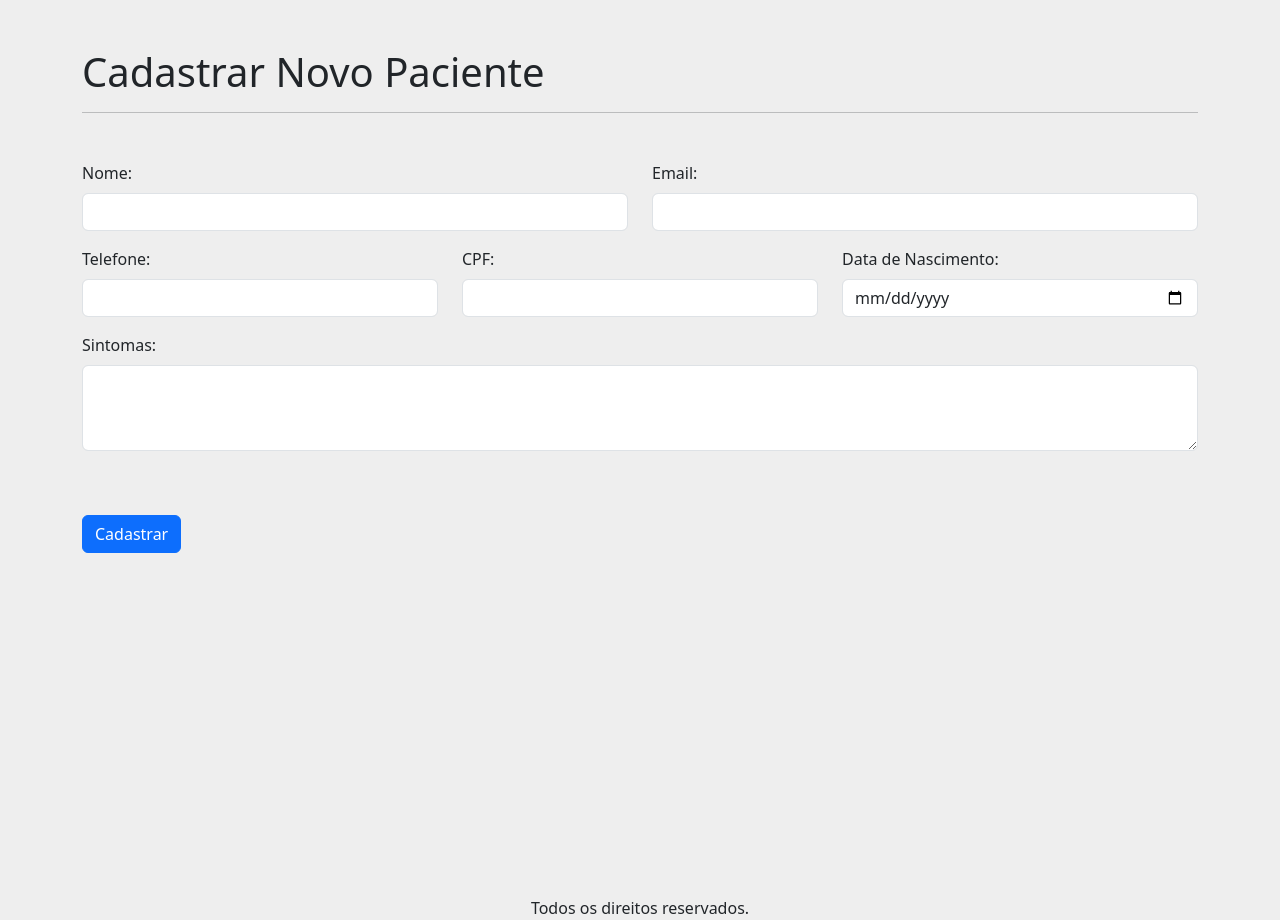
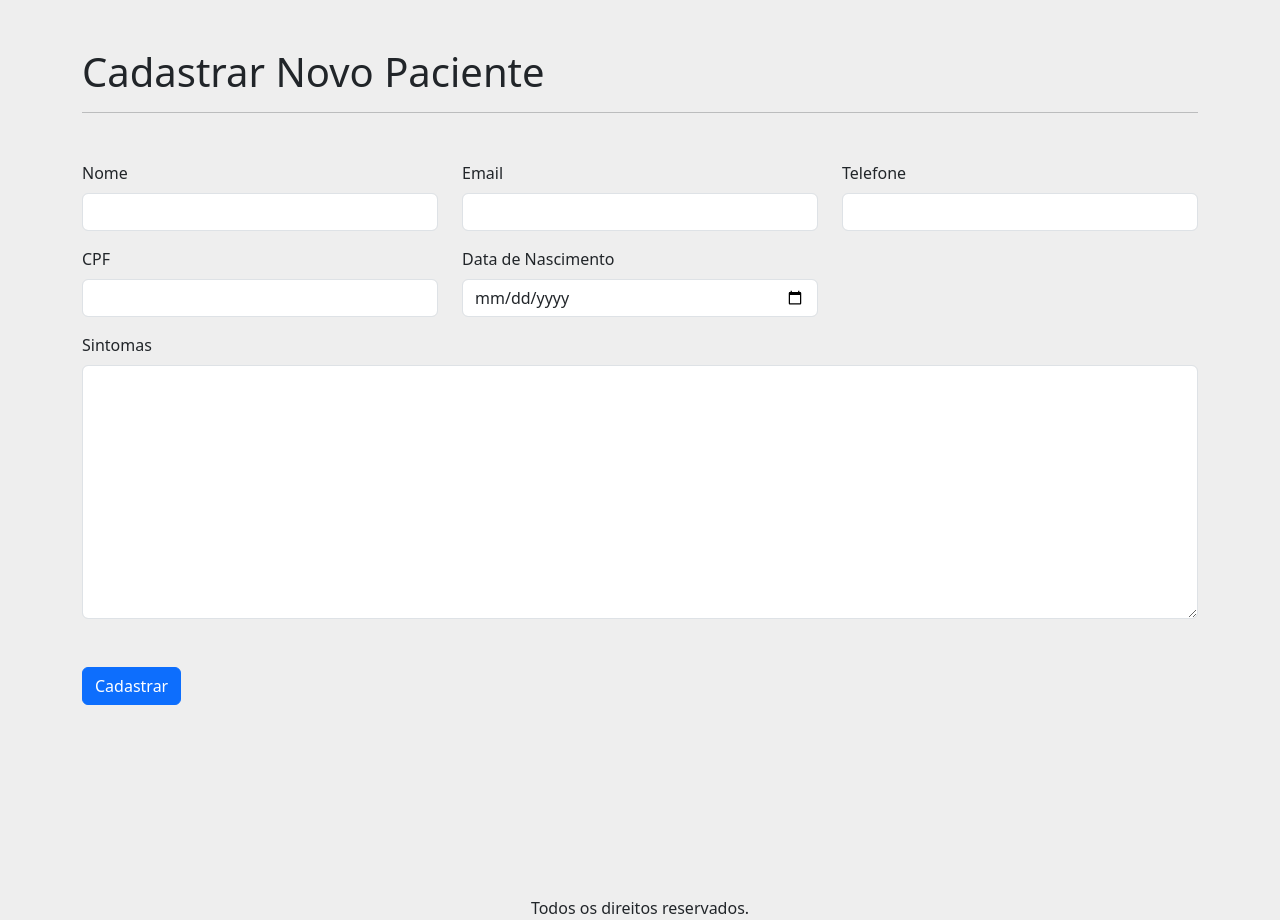
Before and after one commit to a4techvisual/sistema_django_noturno, a Django app: page /novoPaciente/ in a window 1280 px wide. Shown: the part 56-976 px from the top of the page. Run offline with Django 5.2, Linux system fonts and the light colour scheme; a user stored in the database is signed in.

Commit message:
Commit 08/10/2026

```diff
--- a/apps/crud/forms.py
+++ b/apps/crud/forms.py
@@ -7,10 +7,30 @@ class PacienteForm(forms.ModelForm):
         model = Paciente
         fields = ['nome', 'cpf', 'email', 'telefone', 'data_nascimento', 'sintomas']
         widgets = {
-            'nome':forms.TextInput(attrs={'class':"form-control",'id':'nome', required:True}),
-            'cpf':forms.TextInput(attrs={'class':"form-control",'id':'cpf', required:True}),
-            'email':forms.EmailInput(attrs={'class':"form-control",'id':'email', required:True}),
-            'telefone':forms.TextInput(attrs={'class':"form-control",'id':'telefone', required:True}),
-            'data_nascimento':forms.DateInput(attrs={'class':"form-control",'id':'data_nascimento', 'type': 'date', required:True}),
-            'sintomas':forms.Textarea(attrs={'class':"form-control",'id':'sintomas', required:True}),
+            'nome':forms.TextInput(attrs={'class':"form-control",'id':'nome', 'required': True}),
+            'cpf':forms.TextInput(attrs={'class':"form-control",'id':'cpf', 'required': True}),
+            'email':forms.EmailInput(attrs={'class':"form-control",'id':'email', 'required': True}),
+            'telefone':forms.TextInput(attrs={'class':"form-control",'id':'telefone', 'required': True}),
+            'data_nascimento':forms.DateInput(attrs={'class':"form-control",'id':'data_nascimento', 'type': 'date', 'required': True}),
+            'sintomas':forms.Textarea(attrs={'class':"form-control",'id':'sintomas', 'required': True}),
         }
+        error_messages = {
+            'nome': {
+                'required': 'O nome é obrigatório.'
+            },
+            'cpf': {
+                'required': 'O CPF é obrigatório.'
+            },
+            'email': {
+                'required': 'O email é obrigatório.'
+            },
+            'telefone': {
+                'required': 'O telefone é obrigatório.'
+            },
+            'data_nascimento': {
+                'required': 'A data de nascimento é obrigatória.'
+            },
+            'sintomas': {
+                'required': 'Os sintomas são obrigatórios.'
+            }
+        }
--- a/apps/crud/templates/novo-paciente.html
+++ b/apps/crud/templates/novo-paciente.html
@@ -9,37 +9,11 @@
 {% if error %}<p>{{ error }}</p>{% endif %}
 <form action="{% url 'novo-paciente' %}" method="POST">
     {% csrf_token %}
-    <div class="row mt-5">
-        <div class="col-12 col-md-6 mb-3">
-            <label for="nome" class="form-label">Nome:</label>
-            <input type="text" class="form-control" id="nome" name="nome" required>
-        </div>
-        <div class="col-12 col-md-6 mb-3">
-            <label for="email" class="form-label">Email:</label>
-            <input type="email" class="form-control" id="email" name="email" required>
-        </div>
-        <div class="col-12 col-md-6 col-lg-4 mb-3">
-            <label for="telefone" class="form-label">Telefone:</label>
-            <input type="text" class="form-control" id="telefone" name="telefone" required>
-        </div>
-        <div class="col-12 col-md-6 col-lg-4 mb-3">
-            <label for="cpf" class="form-label">CPF:</label>
-            <input type="text" class="form-control" id="cpf" name="cpf" required>
-        </div>
-        <div class="col-12 col-md-6 col-lg-4 mb-3">
-            <label for="data_nascimento" class="form-label">Data de Nascimento:</label>
-            <input type="date" class="form-control" id="data_nascimento" name="data_nascimento" required>
-        </div>
-        <div class="col-12 mb-3">
-            <label for="sintomas" class="form-label">
-                Sintomas:
-            </label>
-            <textarea class="form-control" rows="3" name="sintomas" id="sintomas"></textarea>
-        </div>
-        <div class="d-flex justify-content-start mt-5 mb-5">
-            <button type="submit" class="btn btn-primary">Cadastrar</button>
-        </div>
+    {% include 'includes/form.html' %}
+    <div class="d-flex justify-content-start mt-5 mb-5">
+        <button type="submit" class="btn btn-primary">Cadastrar</button>
     </div>
+
 </form>
 
 <script src="{% static 'js/script.js' %}"></script>
--- a/apps/crud/views.py
+++ b/apps/crud/views.py
@@ -1,6 +1,7 @@
 from django.contrib.auth.decorators import login_required
 from django.shortcuts import render, redirect
 from .models import Paciente
+from .forms import PacienteForm
 
 # Create your views here.
 @login_required
@@ -12,20 +13,13 @@ def index(request):
 @login_required
 def novo_paciente(request):
     if request.method == 'POST':
-        nome = request.POST.get('nome')
-        cpf = request.POST.get('cpf')
-        email = request.POST.get('email')
-        telefone = request.POST.get('telefone')
-        data_nascimento = request.POST.get('data_nascimento')
-        Paciente.objects.create(
-            nome=nome,
-            cpf=cpf,
-            email=email,
-            telefone=telefone,
-            data_nascimento=data_nascimento
-        )
-        return redirect('novo_paciente_sucesso')
-    return render(request, "novo-paciente.html")
+       form = PacienteForm(request.POST)
+       if form.is_valid():
+           form.save()
+           return redirect('novo_paciente_sucesso')
+    else:
+        form = PacienteForm()
+    return render(request, "novo-paciente.html", {'form': form})
 
 
 @login_required
@@ -37,17 +31,13 @@ def novo_paciente_sucesso(request):
 def alterar_paciente(request,codigo_paciente):
     paciente = Paciente.objects.get(codigo_paciente=codigo_paciente)
     if request.method == 'POST':
-        paciente.nome = request.POST.get('nome')
-        paciente.cpf = request.POST.get('cpf')
-        paciente.email = request.POST.get('email')
-        paciente.telefone = request.POST.get('telefone')
-        paciente.data_nascimento = request.POST.get('data_nascimento')
-
-        paciente.save()
-
-        return redirect('index')
-    return render(request, "alterar_dados.html", {'paciente':paciente})
-
+        form = PacienteForm(request.POST, instance=paciente)
+        if form.is_valid():
+            form.save()
+            return redirect('index')
+    else:
+        form = PacienteForm(instance=paciente)
+    return render(request, "alterar-paciente.html", {'form': form, 'paciente': paciente})
 
 @login_required
 def excluir_paciente(request, codigo_paciente):
```
Also changed, not shown: apps/crud/templates/alterar_dados.html (+3 -24 lines).
